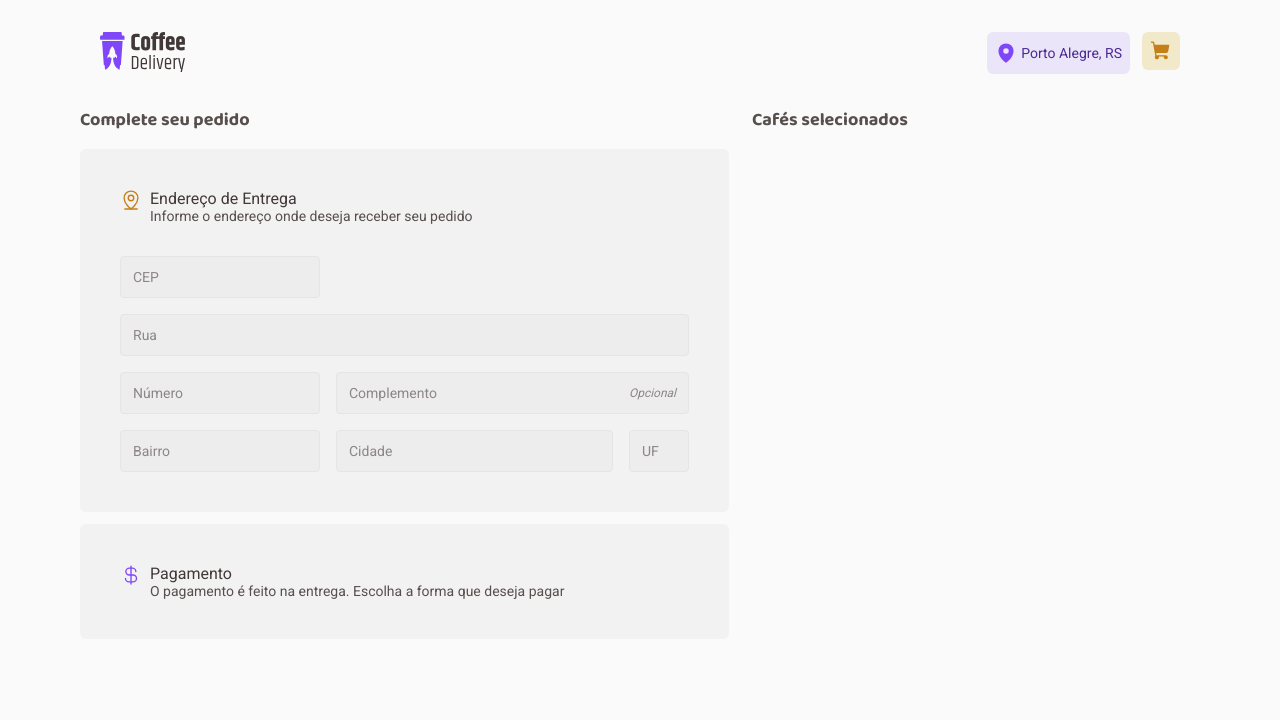
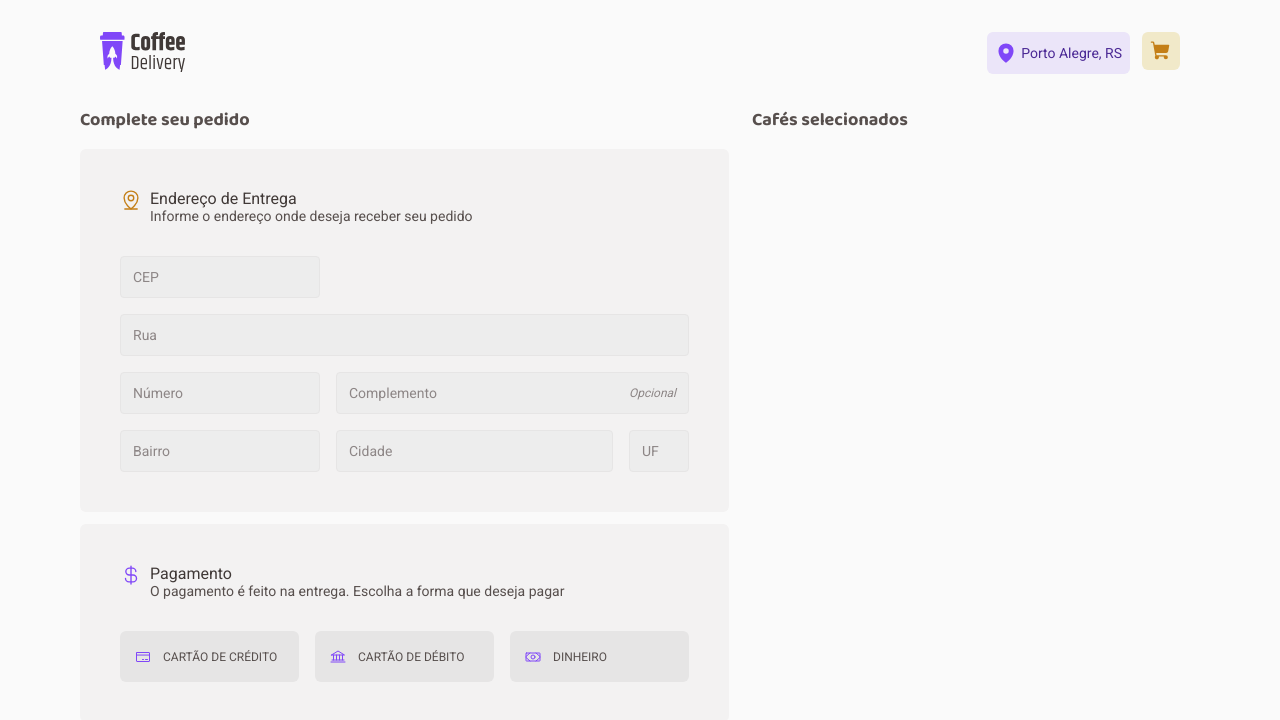
Before and after one commit to ericlys/Coffe-delivery, a React (Vite) app: page /checkout in a window 1280 px wide. Shown: the top 720 px of the page. Built offline with nearby package versions, Linux system fonts and the light colour scheme.

Commit message:
feat: money supply buttons

```diff
--- a/src/pages/Checkout/index.tsx
+++ b/src/pages/Checkout/index.tsx
@@ -1,7 +1,7 @@
 import { useForm } from "react-hook-form";
 import * as zod from 'zod';
 import { zodResolver } from '@hookform/resolvers/zod';
-import { AddressWrapper, LineFormWrapper, Card, CardTitle, Container, CurrencyDollarIcon, MapPinLineIcon, OrderDataWrapper, OrderProductsWrapper } from "./styles";
+import { AddressWrapper, LineFormWrapper, Card, CardTitle, Container, CurrencyDollarIcon, MapPinLineIcon, OrderDataWrapper, OrderProductsWrapper, MoneySupplyWrapper, MoneySupply, CreditCardIcon, BankIcon, MoneyIcon } from "./styles";
 import { Input } from "./components/Input";
 
 const checkoutFormValidationSchema = zod.object({
@@ -128,9 +128,7 @@ export function Checkout(){
                   width={6}
                 />
               </LineFormWrapper>
-
             </AddressWrapper>
-
           </Card>
 
           <Card>
@@ -141,6 +139,24 @@ export function Checkout(){
                 <span>O pagamento é feito na entrega. Escolha a forma que deseja pagar</span>
               </div>
             </CardTitle>
+
+            <MoneySupplyWrapper>
+              <MoneySupply>
+                <CreditCardIcon/>
+                <input type="radio" name="moneySupply" value="credit card"/>
+                <label htmlFor="moneySupply">Cartão de crédito</label>
+              </MoneySupply>
+              <MoneySupply>
+                <BankIcon/>
+                <input type="radio" name="moneySupply" value="debit card"/>
+                <label htmlFor="moneySupply">cartão de débito</label>
+              </MoneySupply>
+              <MoneySupply>
+               <MoneyIcon/>
+               <input type="radio" name="moneySupply" value="cash"/>
+               <label htmlFor="moneySupply">dinheiro</label>
+              </MoneySupply>
+            </MoneySupplyWrapper>
           </Card>
         </OrderDataWrapper>
 
--- a/src/pages/Checkout/styles.ts
+++ b/src/pages/Checkout/styles.ts
@@ -1,4 +1,4 @@
-import { CurrencyDollar, MapPinLine } from 'phosphor-react'
+import { Bank, CreditCard, CurrencyDollar, MapPinLine, Money } from 'phosphor-react'
 import styled from 'styled-components'
 
 export const Container = styled.div`
@@ -74,3 +74,54 @@ export const LineFormWrapper = styled.div`
   display: flex;
   gap: 1.6rem
 `
+
+export const MoneySupplyWrapper = styled.div`
+  margin-top: 3.2rem;
+  display: flex;
+  flex-direction: row;
+  justify-content: space-between;
+  gap: 1.2rem;
+  flex: 1;
+`
+
+export const MoneySupply = styled.div`
+  display: flex;
+  height: 5.1rem;
+  width: 17.9rem;
+  gap: 1.2rem;
+  cursor: pointer;
+
+  align-items: center;
+  padding-left: 1.5rem;
+
+  background: ${(props) => props.theme['button']};
+  border-radius: 6px;
+
+  input {
+    display: none;
+  }
+
+  label {
+    text-transform: uppercase;
+    font-size: 1.2rem;
+    cursor: pointer;
+  }
+`
+
+export const CreditCardIcon = styled(CreditCard).attrs({
+  size: 16
+})`
+  color: ${(props)=> props.theme['purple']}
+`
+
+export const BankIcon = styled(Bank).attrs({
+  size: 16
+})`
+  color: ${(props)=> props.theme['purple']}
+`
+
+export const MoneyIcon = styled(Money).attrs({
+  size: 16
+})`
+  color: ${(props)=> props.theme['purple']}
+`
```
